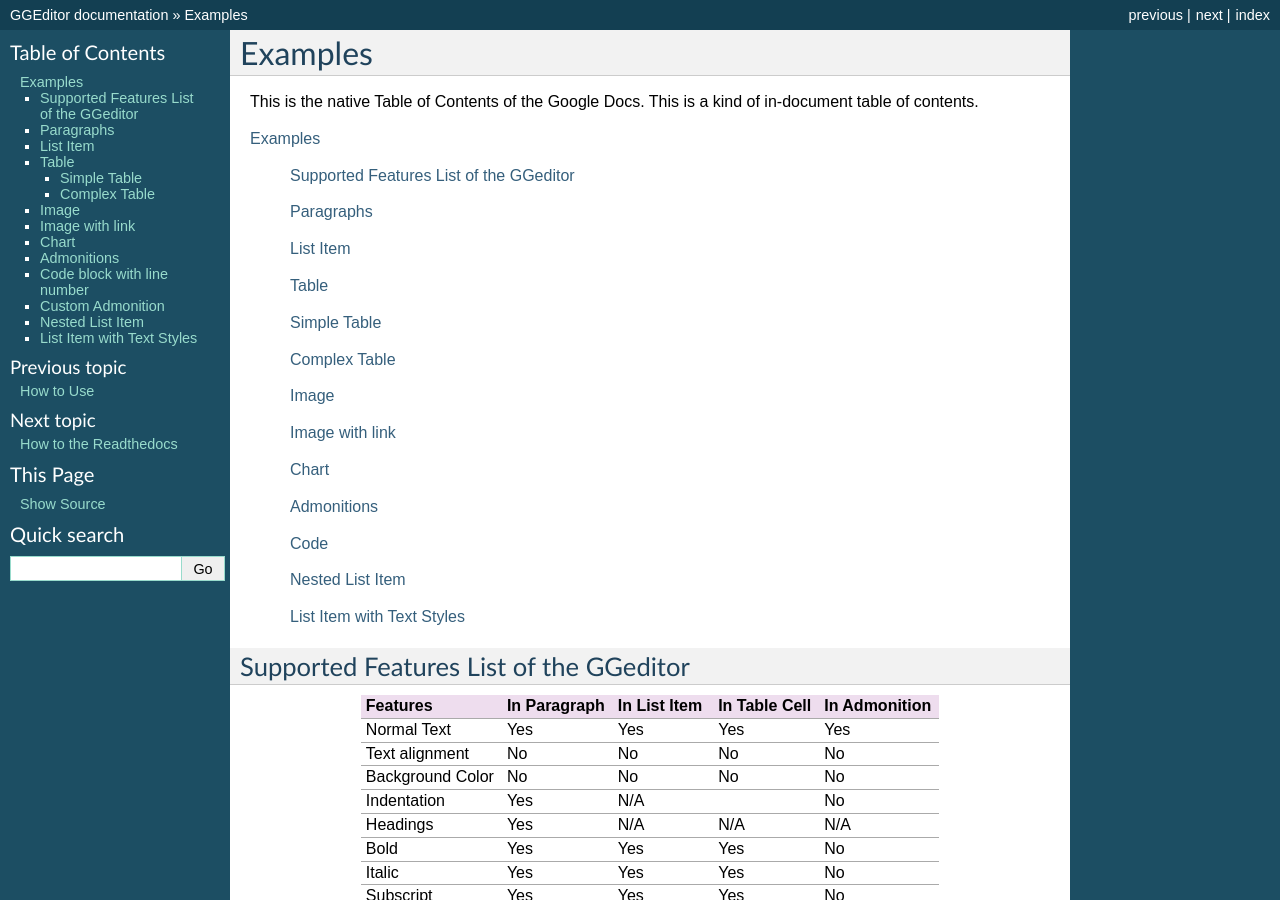
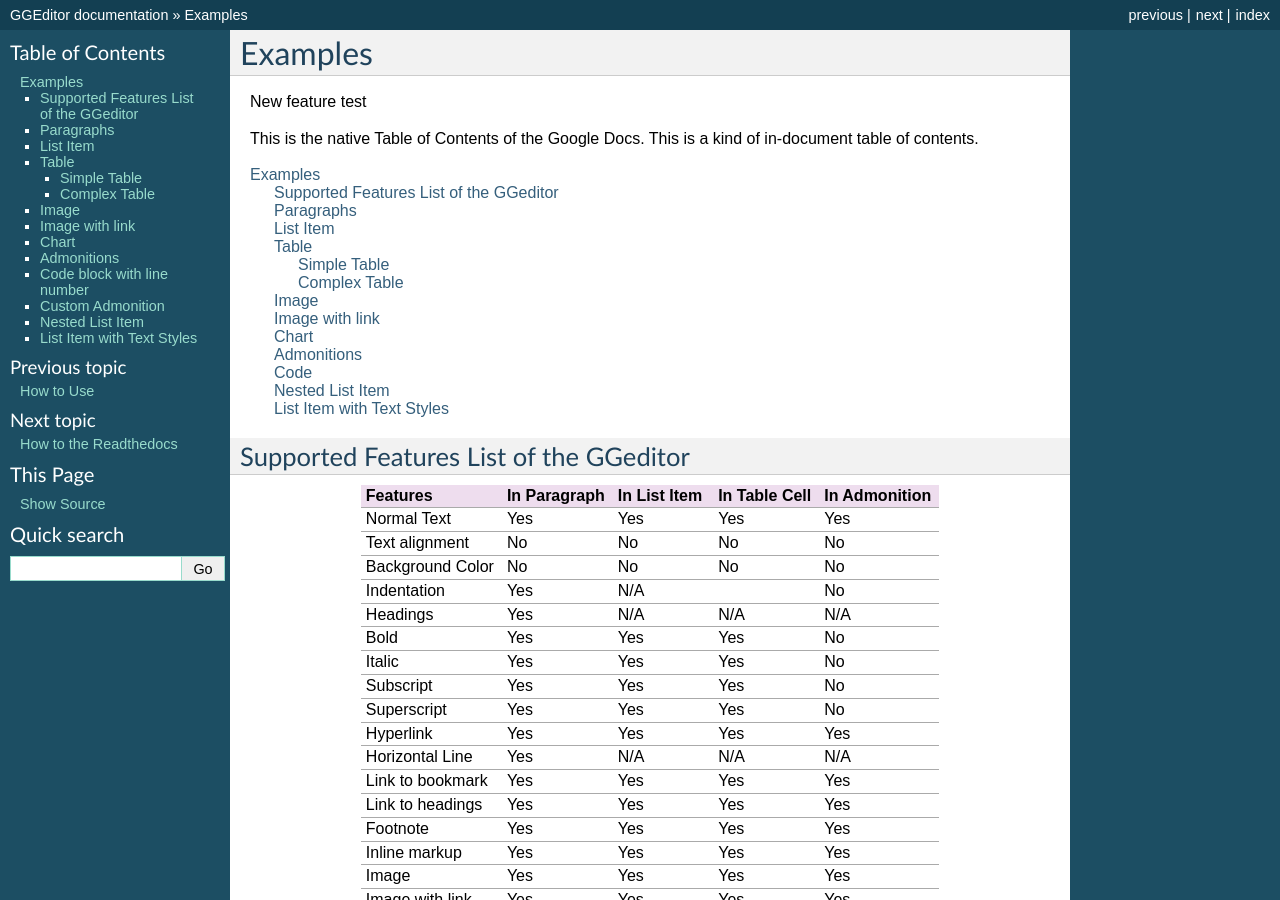
Before and after one commit to iapyeh/GGeditor, a Sphinx documentation site: the page built from docs/Examples.rst, in a window 1280 px wide and 900 px high. Built offline with Sphinx 7.4.7, drawn with Linux system fonts in a browser that asks for light colours; pages that are not in the unit, such as notebooks, are missing from menus.

Commit message:
Google Docs reST Editor@2016-12-11 11:7:33

```diff
--- a/docs/Examples.rst
+++ b/docs/Examples.rst
@@ -4,36 +4,24 @@
 Examples
 ********
 
+New feature test
+
 This is the native Table of Contents of the Google Docs. This is a kind of in-document table of contents.
 
-`Examples <#h17cf336a3119355a1c01f75426961>`_
-
-    `Supported Features List of the GGeditor <#h7d2c3d74f4f672d4f5a723b4c2f4f13>`_
-
-    `Paragraphs <#h1f81a111a3e4cd44467728753e5f73>`_
-
-    `List Item <#h3f7b121e3b34193166765e7a56202b48>`_
-
-    `Table <#h513c5b795d5d185d1c203d7e75205f41>`_
-
-    `Simple Table <#h32215632614d203792b5070562b64f>`_
-
-    `Complex Table <#h5a6e575f7c1d332d6350624c6c73387>`_
-
-    `Image <#h425360541a6d36a14487962c584b8>`_
-
-    `Image with link <#h263145716057721248918325a5e5b>`_
-
-    `Chart <#h1d36783e12317e2c015132250725e7b>`_
-
-    `Admonitions <#h10487d767c3543552c4f797d453d593f>`_
-
-    `Code <#h36d46272a794b2f694b492933796e5e>`_
-
-    `Nested List Item <#h1e7b7c356c1a63272445567d455a317e>`_
-
-    `List Item with Text Styles <#h5f19331f4a2f754d79529747f281b5e>`_
-
+| `Examples <#h17cf336a3119355a1c01f75426961>`_
+|     `Supported Features List of the GGeditor <#h7d2c3d74f4f672d4f5a723b4c2f4f13>`_
+|     `Paragraphs <#h1f81a111a3e4cd44467728753e5f73>`_
+|     `List Item <#h3f7b121e3b34193166765e7a56202b48>`_
+|     `Table <#h513c5b795d5d185d1c203d7e75205f41>`_
+|         `Simple Table <#h32215632614d203792b5070562b64f>`_
+|         `Complex Table <#h5a6e575f7c1d332d6350624c6c73387>`_
+|     `Image <#h425360541a6d36a14487962c584b8>`_
+|     `Image with link <#h263145716057721248918325a5e5b>`_
+|     `Chart <#h1d36783e12317e2c015132250725e7b>`_
+|     `Admonitions <#h10487d767c3543552c4f797d453d593f>`_
+|     `Code <#h36d46272a794b2f694b492933796e5e>`_
+|     `Nested List Item <#h1e7b7c356c1a63272445567d455a317e>`_
+|     `List Item with Text Styles <#h5f19331f4a2f754d79529747f281b5e>`_
 
 .. _h7d2c3d74f4f672d4f5a723b4c2f4f13:
 
```
Also changed, not shown: other parts of docs/Examples.rst (+1 -0 lines).
